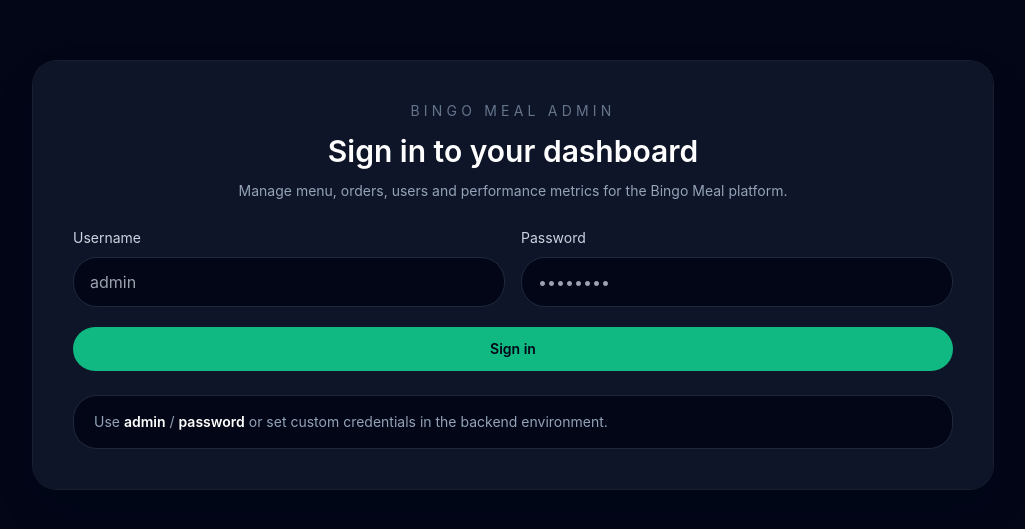
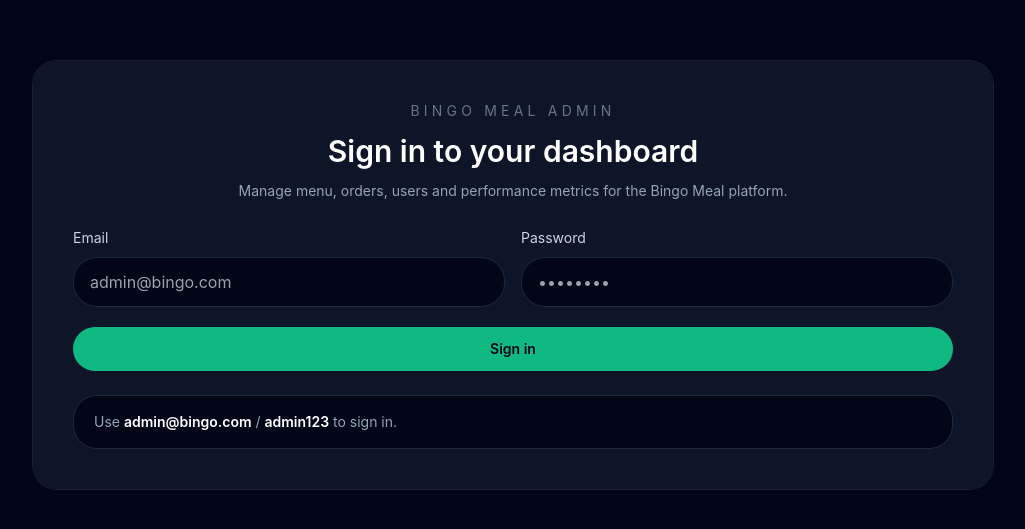
Before and after one commit to se254tev/admin-front-end, a React (Vite) app: page /admin/login in a window 1280 px wide. Shown: the part 125-654 px from the top of the page, without its empty margins (127-1152 px from the left). Built offline with nearby package versions, Linux system fonts and the light colour scheme.

Commit message:
Fix payment controller syntax error

```diff
--- a/src/pages/Login.jsx
+++ b/src/pages/Login.jsx
@@ -4,7 +4,7 @@ import { toast } from 'react-hot-toast';
 
 const Login = () => {
   const { login, loading } = useAuth();
-  const [credentials, setCredentials] = useState({ username: '', password: '' });
+  const [credentials, setCredentials] = useState({ email: '', password: '' });
 
   const handleChange = (e) => {
     setCredentials((prev) => ({ ...prev, [e.target.name]: e.target.value }));
@@ -35,15 +35,15 @@ const Login = () => {
           <form onSubmit={handleSubmit} className="space-y-5">
             <div className="grid gap-4 sm:grid-cols-2">
               <label className="block">
-                <span className="text-sm text-slate-300">Username</span>
+                <span className="text-sm text-slate-300">Email</span>
                 <input
-                  type="text"
-                  name="username"
-                  value={credentials.username}
+                  type="email"
+                  name="email"
+                  value={credentials.email}
                   onChange={handleChange}
                   required
                   className="mt-2 w-full rounded-3xl border border-slate-800 bg-slate-950 px-4 py-3 text-white outline-none transition focus:border-slate-500"
-                  placeholder="admin"
+                  placeholder="admin@bingo.com"
                 />
               </label>
               <label className="block">
@@ -70,7 +70,7 @@ const Login = () => {
           </form>
 
           <div className="rounded-3xl border border-slate-800 bg-slate-950 px-5 py-4 text-sm text-slate-400">
-            Use <span className="font-semibold text-white">admin</span> / <span className="font-semibold text-white">password</span> or set custom credentials in the backend environment.
+            Use <span className="font-semibold text-white">admin@bingo.com</span> / <span className="font-semibold text-white">admin123</span> to sign in.
           </div>
         </div>
       </div>
```
